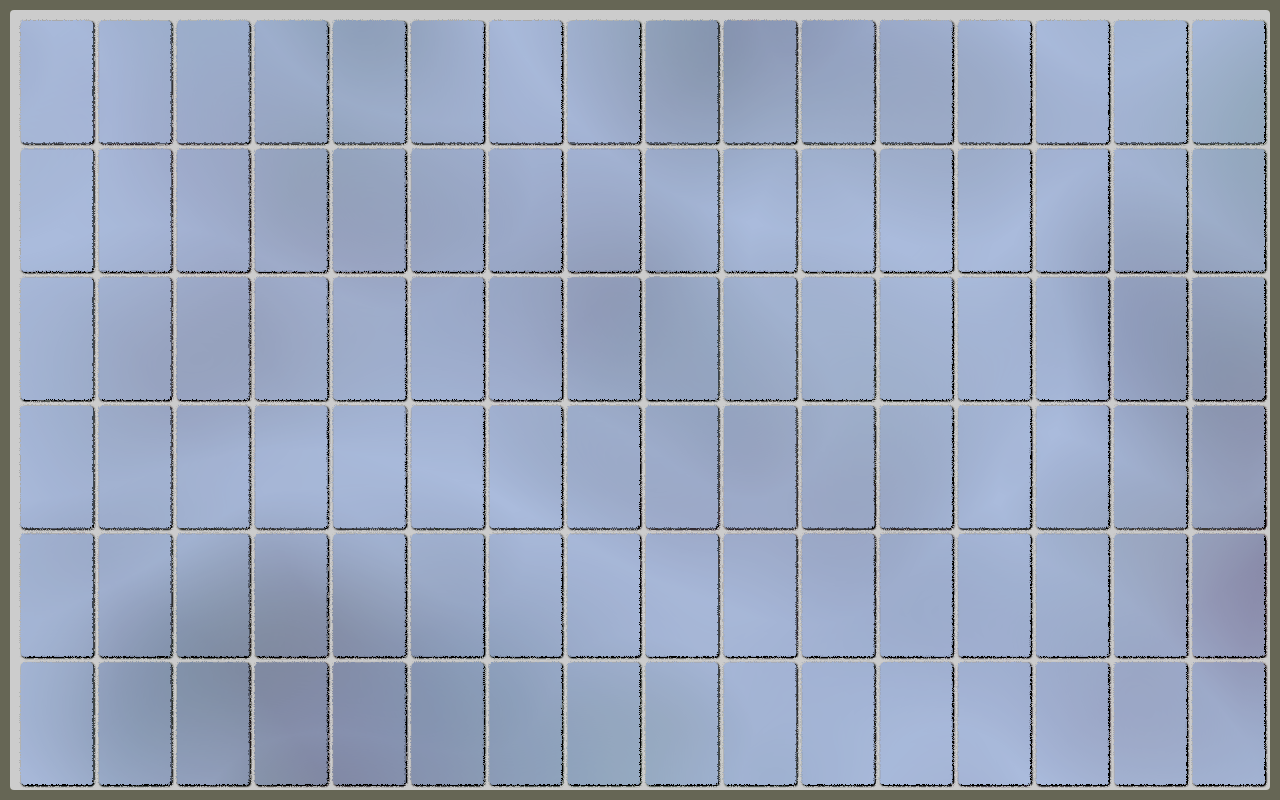
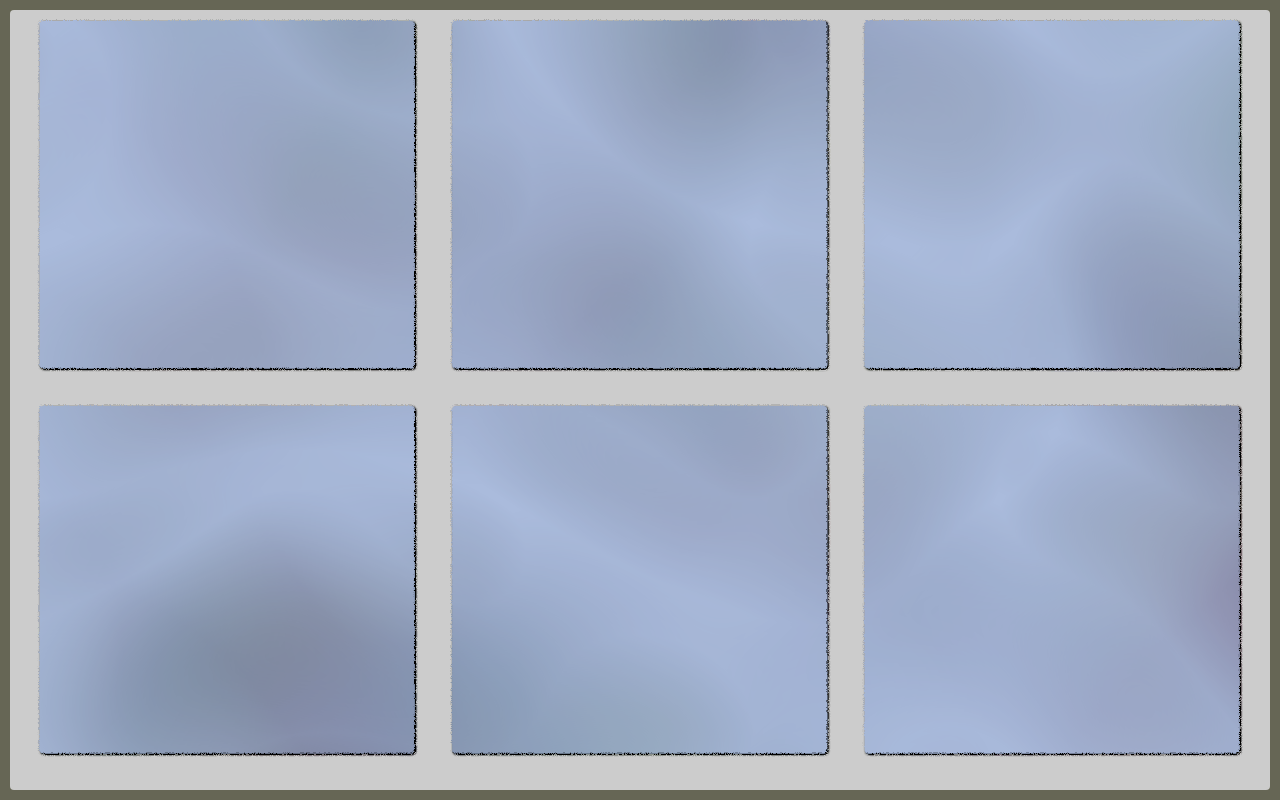
Before and after one commit to eugolana/reactflipper, a React (Create React App) app: page / in a window 1280 px wide. Built offline with nearby package versions, Linux system fonts and the light colour scheme.

Commit message:
cleaned up 'App' and 'Board' cmponents a bit.

```diff
--- a/src/App.js
+++ b/src/App.js
@@ -1,29 +1,211 @@
 import React, { Component } from 'react';
 import './App.css';
 
+// Game parameter globals
+const columns = 3;
+const rows = 2;
+const NUMBER_OF_PATTERNS = Math.floor((rows*columns)/2);
 
+// style globals
+const margin = 10;
 const corner_radius = 4;
-
-const tile_margin = 6;
-
-const columns = 16;
-const rows = 6;
-
-const NUMBER_OF_PATTERNS = 24;
-
-const margin = 10;
-const board_width = window.innerWidth - 20;
-const board_height = window.innerHeight - 20;
 
 const background_color = '#ccc'
 const tile_color = '#cdf'
 const tile_highlight_color = '#abd'
 const colorchoices = ['C','D','E','F'];
 
+class App extends Component {
+  constructor(props) {
+    super(props);
+    this.rows = rows;
+    this.columns = columns;
+    this.margin = 10;
+    this.state = {
+      board_width: window.innerWidth - (2 * margin),
+      board_height: window.innerHeight - (2 * margin)
+    }
+  }
+  render() {
+    return (
+        <Board
+          rows={rows}
+          columns={columns}
+          height={this.state.board_height}
+          width={this.state.board_width}
+          margin={this.margin}
+        />
+    )
+  }
+}
+
+export default App;
+
+class Board extends Component {
+  constructor(props) {
+    super(props);
+    this.rows = props.rows;
+    this.columns = props.columns;
+    this.cell_count = props.rows * props.columns;
+    let tile_width = ((props.width - margin) / props.columns)  * 0.9;
+    let tile_margin = tile_width * 0.1;
+    let tile_height = ((props.height - margin) / props.rows)  - tile_margin;
+
+    let shapes = [Ellipse, Square, Circle, Rectangle];
+    this.tile_choices = Array(NUMBER_OF_PATTERNS).fill(0).map( v => RandomDoubleShapeComp(shapes))
+    let patterns = Array(this.cell_count / 2).fill(0).map(v => Math.floor(Math.random() * NUMBER_OF_PATTERNS));
+    patterns = shuffle(patterns.concat(patterns));
+
+    this.state = {
+      width: props.width,
+      height: props.height,
+      tile_width: tile_width,
+      tile_height: tile_height,
+      tile_margin: tile_margin,
+      tilePattern: patterns,
+      tileActive: Array(this.cell_count).fill(0),
+      tileHighlight: Array(this.cell_count).fill(0),
+      tileSolved: Array(this.cell_count).fill(0)
+    }
+  }
+
+  handleClick(id) {
+    if (this.state.tileActive[id] || this.state.tileSolved[id]) {
+      return;
+    }
+    const tileActive = this.state.tileActive.slice();
+    switch (tileActive.filter(v => v>=1).length) {
+      case 0:
+        tileActive[id] = 1;
+        this.setState({
+          tileActive: tileActive
+        });
+        break;
+      case 1:
+        tileActive[id] = 1;
+        this.setState({
+          tileActive: tileActive
+        });
+        var active_patterns = this.state.tilePattern.filter((item,i) => tileActive[i]);
+        if (active_patterns[0] === active_patterns[1]) {
+          const solved = this.state.tileSolved.map((item, i) => (item || tileActive[i]? 1 : 0));
+          const newTileActive = Array(this.state.cell_count).fill(0);
+          this.setState({
+            tileSolved: solved,
+            tileActive: newTileActive
+          })
+
+        }
+        break;
+      case 2:
+        let newtileActive = Array(this.state.cell_count).fill(0);
+        newtileActive[id] = 1;
+
+        this.setState({
+          tileActive: newtileActive
+        })
+        break;
+      default:
+        return;
+    }
+
+  }
+
+  handleHover(i) {
+    const tileHighlight = this.state.tileHighlight.slice();
+    tileHighlight[i] = true;
+    this.setState({
+      tileHighlight: tileHighlight
+    })
+  }
+
+  handleBlur(i) {
+    const tileHighlight = this.state.tileHighlight.slice();
+    tileHighlight[i] = false;
+    this.setState({
+      tileHighlight: tileHighlight
+    })
+  }
+
+  render() {
+    var tiles = [];
+
+    for (var c = 0; c < this.columns; c++) {
+      for (var r = 0; r < this.rows; r++) {
+        let id = r * this.columns + c;
+        tiles.push(
+          <Tile
+          x={ 2 * margin + c * (this.state.tile_width + this.state.tile_margin) + this.state.tile_margin/2 }
+          y={ 2 * margin + r * (this.state.tile_height + this.state.tile_margin) }
+          width={ this.state.tile_width }
+          height={ this.state.tile_height }
+          color={this.state.tileHighlight[id] || this.state.tileActive[id]? tile_color:tile_highlight_color}
+          id={id}
+          shape={this.tile_choices[this.state.tilePattern[id]]}
+          active={this.state.tileActive[id] || this.state.tileSolved[id]}
+          onClick={()=>this.handleClick(id)}
+          onHover={()=>this.handleHover(id)}
+          onBlur={()=>this.handleBlur(id)}
+
+          />
+        );
+      }
+    }
+
+    return (
+      <div className="board">
+        <svg id="boardSVG" height={this.state.height + 20} width={this.state.width + 20}>
+
+        <filter id="dropshadow" height="130%">
+          <feGaussianBlur in="SourceAlpha" stdDeviation="1"/>
+          <feOffset dx="0.5" dy="0.5" result="offsetblur"/>
+          <feComponentTransfer>
+            <feFuncA type="linear" slope="2"/>
+          </feComponentTransfer>
+          <feMerge>
+            <feMergeNode/>
+            <feMergeNode in="SourceGraphic"/>
+          </feMerge>
+        </filter>
+
+        <filter id="distort">
+          <feTurbulence result="TURBULENCE" baseFrequency="0.5" numOctaves="7" seed="77"  />
+          <feDisplacementMap in="SourceGraphic" in2="TURBULENCE" result="distorted" scale="2" />
+          <feTurbulence result="noise" baseFrequency=".002" numOctaves="2" seed="99" />
+          <feColorMatrix in="noise" result="noisebw" type="saturate" values="0.3" />
+          <feComposite in="noisebw" in2="distorted" operator="in" result="shapedNoise"/>
+          <feBlend in="distorted" in2="shapedNoise" result="noised" mode="multiply"/>
+          <feGaussianBlur in="noised" result="blurred" stdDeviation="0.5"/>
+
+        </filter>
+
+        <filter id="paperEffect">
+          <feMerge>
+            <feMergeNode in="SourceGraphic"/>
+          </feMerge>
+
+        </filter>
+
+          <rect
+            x={margin}
+            y={margin}
+            width={this.state.width}
+            height={this.state.height}
+            fill={background_color}
+            rx={corner_radius}
+            ry={corner_radius}>
+          </rect>
+          {tiles}
+        </svg>
+      </div>
+    )
+  }
+}
+
 
 
 function Tile(props){
-  const MyShape = gameTiles[props.shape];
+  const MyShape = props.shape;
   return (
     <g
     onMouseOver={props.onHover}
@@ -137,188 +319,13 @@ class Square extends Rectangle {
   }
 }
 
-class Board extends Component {
-  constructor(props) {
-    super(props);
-    this.height = props.height;
-    this.width = props.width;
-    let tile_width = ((this.width -  margin) / props.columns) - tile_margin;
-    let tile_height = ((this.height -  margin) / props.rows) - tile_margin;
-    this.cell_count = props.rows * props.columns;
-    let patterns = Array(this.cell_count / 2).fill(0).map(v => Math.floor(Math.random() * NUMBER_OF_PATTERNS));
-    patterns = shuffle(patterns.concat(patterns));
-
-    this.state = {
-      cell_count: this.cell_count,
-      rows: props.rows,
-      columns: props.columns,
-      tile_width: tile_width,
-      tile_height: tile_height,
-      tile_margin: tile_margin,
-      tilePattern: patterns,
-      tileActive: Array(this.cell_count).fill(0),
-      tileHighlight: Array(this.cell_count).fill(0),
-      tileSolved: Array(this.cell_count).fill(0)
-    }
-  }
-
-  handleClick(id) {
-    if (this.state.tileActive[id] || this.state.tileSolved[id]) {
-      return;
-    }
-    const tileActive = this.state.tileActive.slice();
-    switch (tileActive.filter(v => v>=1).length) {
-      case 0:
-        tileActive[id] = 1;
-        this.setState({
-          tileActive: tileActive
-        });
-        break;
-      case 1:
-        tileActive[id] = 1;
-        this.setState({
-          tileActive: tileActive
-        });
-        var active_patterns = this.state.tilePattern.filter((item,i) => tileActive[i]);
-        if (active_patterns[0] === active_patterns[1]) {
-          const solved = this.state.tileSolved.map((item, i) => (item || tileActive[i]? 1 : 0));
-          const newTileActive = Array(this.state.cell_count).fill(0);
-          this.setState({
-            tileSolved: solved,
-            tileActive: newTileActive
-          })
-
-        }
-        break;
-      case 2:
-        let newtileActive = Array(this.state.cell_count).fill(0);
-        newtileActive[id] = 1;
-
-        this.setState({
-          tileActive: newtileActive
-        })
-        break;
-      default:
-        return;
-    }
-
-  }
-
-  handleHover(i) {
-    const tileHighlight = this.state.tileHighlight.slice();
-    tileHighlight[i] = true;
-    this.setState({
-      tileHighlight: tileHighlight
-    })
-  }
-
-  handleBlur(i) {
-    const tileHighlight = this.state.tileHighlight.slice();
-    tileHighlight[i] = false;
-    this.setState({
-      tileHighlight: tileHighlight
-    })
-  }
-
-  render() {
-    var tiles = [];
-
-    for (var c = 0; c < this.state.columns; c++) {
-      for (var r = 0; r < this.state.rows; r++) {
-        let id = r * this.state.columns + c;
-        tiles.push(
-          <Tile
-          x={ 2 * margin + c * (this.state.tile_width + this.state.tile_margin) }
-          y={ 2 * margin + r * (this.state.tile_height + this.state.tile_margin) }
-          width={ this.state.tile_width }
-          height={ this.state.tile_height }
-          color={this.state.tileHighlight[id] || this.state.tileActive[id]? tile_color:tile_highlight_color}
-          id={id}
-          shape={this.state.tilePattern[id]}
-          active={this.state.tileActive[id] || this.state.tileSolved[id]}
-          onClick={()=>this.handleClick(id)}
-          onHover={()=>this.handleHover(id)}
-          onBlur={()=>this.handleBlur(id)}
-
-          />
-        );
-      }
-    }
-
-    return (
-      <div className="board">
-        <svg id="boardSVG" height={board_height + 20} width={board_width + 20}>
-
-        <filter id="dropshadow" height="130%">
-          <feGaussianBlur in="SourceAlpha" stdDeviation="1"/>
-          <feOffset dx="0.5" dy="0.5" result="offsetblur"/>
-          <feComponentTransfer>
-            <feFuncA type="linear" slope="2"/>
-          </feComponentTransfer>
-          <feMerge>
-            <feMergeNode/>
-            <feMergeNode in="SourceGraphic"/>
-          </feMerge>
-        </filter>
-
-        <filter id="distort">
-          <feTurbulence result="TURBULENCE" baseFrequency="0.5" numOctaves="7" seed="77"  />
-          <feDisplacementMap in="SourceGraphic" in2="TURBULENCE" result="distorted" scale="2" />
-          <feTurbulence result="noise" baseFrequency=".002" numOctaves="2" seed="99" />
-          <feColorMatrix in="noise" result="noisebw" type="saturate" values="0.3" />
-          <feComposite in="noisebw" in2="distorted" operator="in" result="shapedNoise"/>
-          <feBlend in="distorted" in2="shapedNoise" result="noised" mode="multiply"/>
-          <feGaussianBlur in="noised" result="blurred" stdDeviation="0.5"/>
-
-        </filter>
-
-        <filter id="paperEffect">
-          <feMerge>
-            <feMergeNode in="SourceGraphic"/>
-          </feMerge>
-
-        </filter>
-
-          <rect
-            x={margin}
-            y={margin}
-            width={board_width}
-            height={board_height}
-            fill={background_color}
-            rx={corner_radius}
-            ry={corner_radius}>
-          </rect>
-          {tiles}
-        </svg>
-      </div>
-    )
-  }
-}
-
-class App extends Component {
-  render() {
-    return (
-        <Board
-          rows={rows}
-          columns={columns}
-          height={board_height}
-          width={board_width}
-        />
-    )
-  }
-}
-
-export default App;
-
-const shapes = [Ellipse, Square, Circle, Rectangle];
-
-function makePattern(shape_id, offset_x, offset_y, width_mult, height_mult, color){
+function makePattern(shape, offset_x, offset_y, width_mult, height_mult, color){
   return function(props) {
     const ox = (props.width * 0.33 * offset_x);
     const oy = (props.height * 0.33 * offset_y);
     const width = width_mult * (props.width - ox)  * 0.7;
     const height = height_mult * ( props.height - oy) * 0.7 ;
-    const MyShape = shapes[shape_id];
+    const MyShape = shape;
     return (
       <MyShape
         x={props.x}
@@ -337,23 +344,21 @@ function makePattern(shape_id, offset_x, offset_y, width_mult, height_mult, colo
 
 
 
-const gameTiles = Array(NUMBER_OF_PATTERNS).fill(0).map( v => RandomDoubleShapeComp())
-
-function RandomDoubleShapeComp() {
-  let shape_id = Math.floor(Math.random() * shapes.length);
+function RandomDoubleShapeComp(shapes) {
+  let shape1 = shapes[Math.floor(Math.random() * shapes.length)];
   let offset_x = Math.random()/2 * (Math.random() > 0.5? -1: 1);
   let offset_y = Math.random()/2 * (Math.random() > 0.5? -1: 1);
   let width_mult = 0.4 + (Math.pow(Math.random(), 0.5)/2);
   let height_mult = 0.4 + (Math.pow(Math.random(), 0.5)/2);
   let color = randomColor(colorchoices);
-  let P1 =  makePattern(shape_id, offset_x, offset_y, width_mult,height_mult, color);
+  let P1 =  makePattern(shape1, offset_x, offset_y, width_mult,height_mult, color);
   let offset_x2 = Math.random()/2 * (Math.random() > 0.5? -1: 1);
   let offset_y2 = Math.random()/2 * (Math.random() > 0.5? -1: 1);
-  let shape_id2 = Math.floor(Math.random() * shapes.length)
+  let shape2 = shapes[Math.floor(Math.random() * shapes.length)];
   let width_mult2 =  0.2 + (Math.pow(Math.random(), 0.5)/3);
   let height_mult2 =  0.2 + (Math.pow(Math.random(), 0.5)/3);
   let color2 = randomColor(colorchoices);
-  let P2 =  makePattern(shape_id2, offset_x2, offset_y2, width_mult2,height_mult2, color2);
+  let P2 =  makePattern(shape1, offset_x2, offset_y2, width_mult2,height_mult2, color2);
   return function(props) {
     return (
       <g opacity={props.opacity}
```
